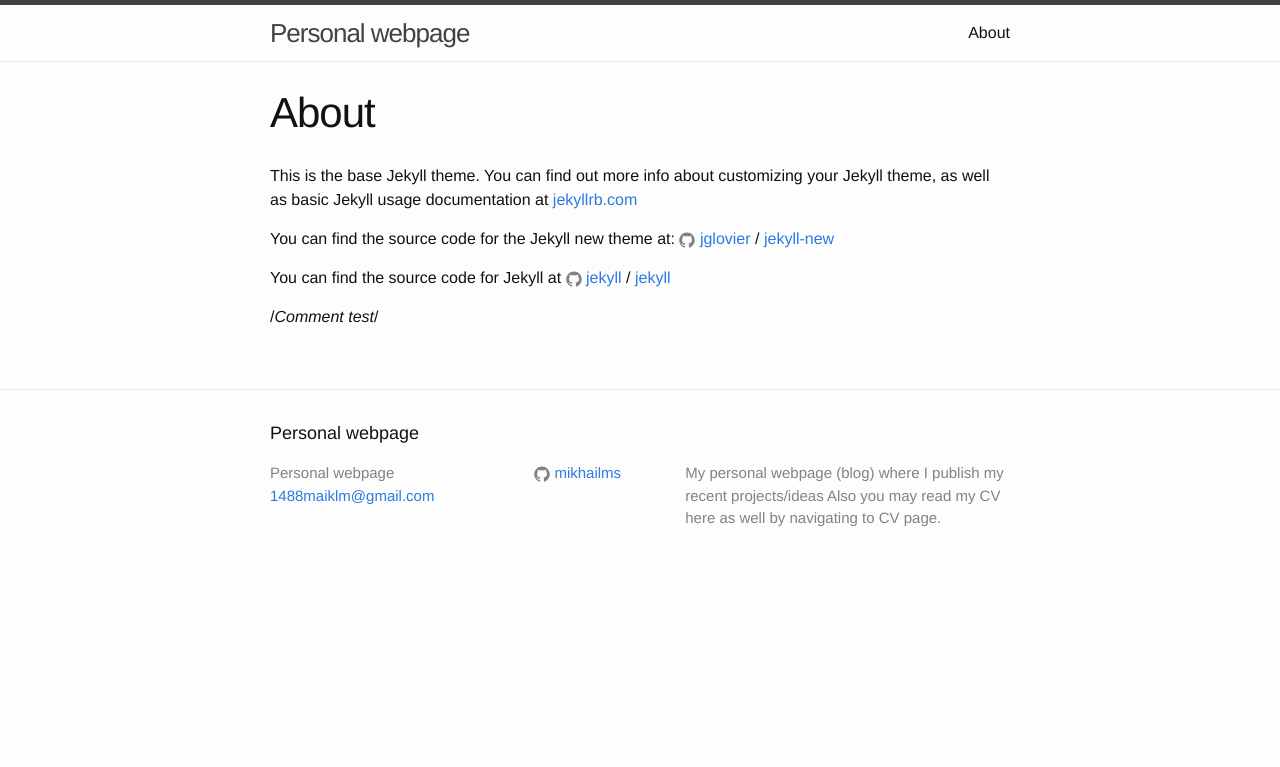
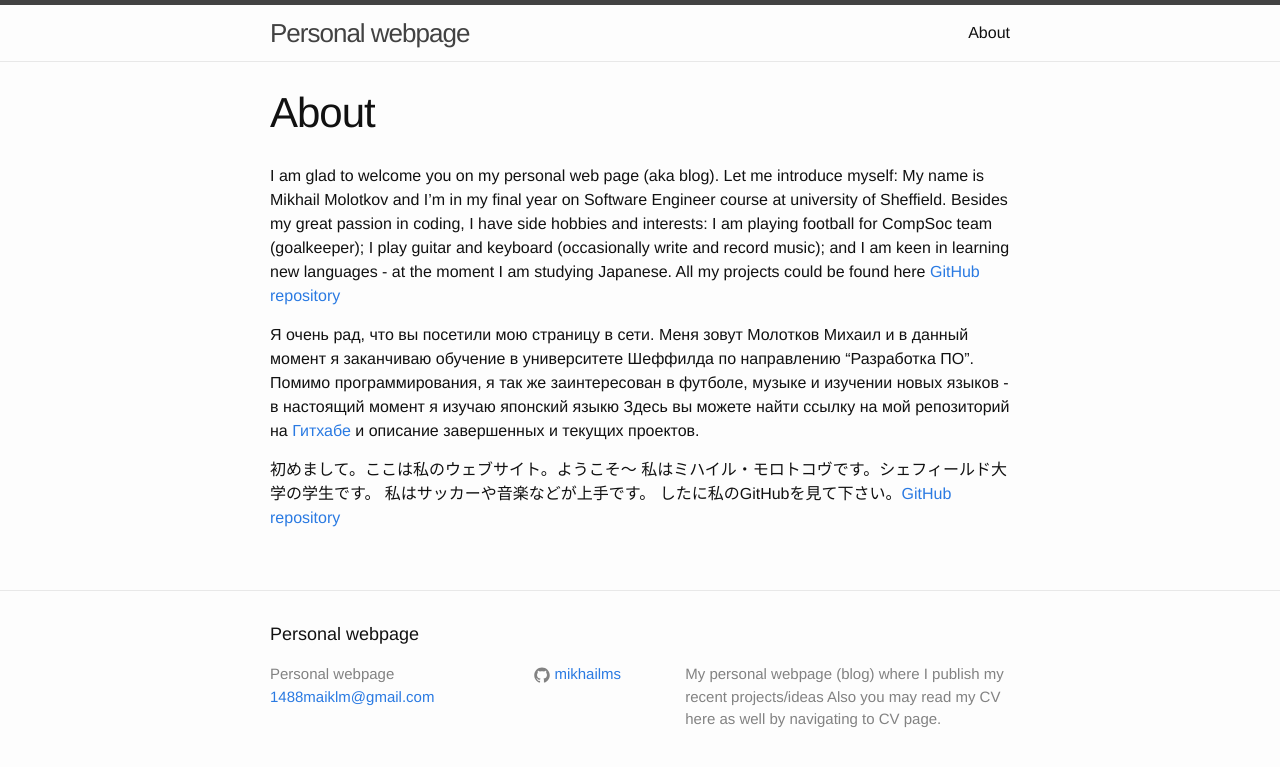
Before and after one commit to MikhailMS/mikhailms.github.io, a Jekyll site: the page built from about.md, in a window 1280 px wide. Shown: the top 767 px of the page. Built offline with Jekyll 4.4.1, drawn with Linux system fonts in a browser that asks for light colours.

Commit message:
initial changes

```diff
--- a/about.md
+++ b/about.md
@@ -3,15 +3,16 @@ layout: page
 title: About
 permalink: /about/
 ---
+I am glad to welcome you on my personal web page (aka blog).
+Let me introduce myself: My name is Mikhail Molotkov and I'm in my final year on Software Engineer course at university of Sheffield.
+Besides my great passion in coding, I have side hobbies and interests: I am playing football for CompSoc team (goalkeeper); I play guitar and keyboard (occasionally write and record music); and I am keen in learning new languages - at the moment I am studying Japanese.
+All my projects could be found here [GitHub repository](https://github.com/MikhailMS)
 
-This is the base Jekyll theme. You can find out more info about customizing your Jekyll theme, as well as basic Jekyll usage documentation at [jekyllrb.com](http://jekyllrb.com/)
+Я очень рад, что вы посетили мою страницу в сети. Меня зовут Молотков Михаил и в данный момент я заканчиваю обучение в университете Шеффилда по направлению "Разработка ПО".
+Помимо программирования, я так же заинтересован в футболе, музыке и изучении новых языков - в настоящий момент я изучаю японский языкю
+Здесь вы можете найти ссылку на мой репозиторий на [Гитхабе](https://github.com/MikhailMS) и описание завершенных и текущих проектов.
 
-You can find the source code for the Jekyll new theme at:
-{% include icon-github.html username="jglovier" %} /
-[jekyll-new](https://github.com/jglovier/jekyll-new)
-
-You can find the source code for Jekyll at
-{% include icon-github.html username="jekyll" %} /
-[jekyll](https://github.com/jekyll/jekyll)
-
-/*Comment test*/
+初めまして。ここは私のウェブサイト。ようこそ〜
+私はミハイル・モロトコヴです。シェフィールド大学の学生です。
+私はサッカーや音楽などが上手です。
+したに私のGitHubを見て下さい。[GitHub repository](https://github.com/MikhailMS)
```
